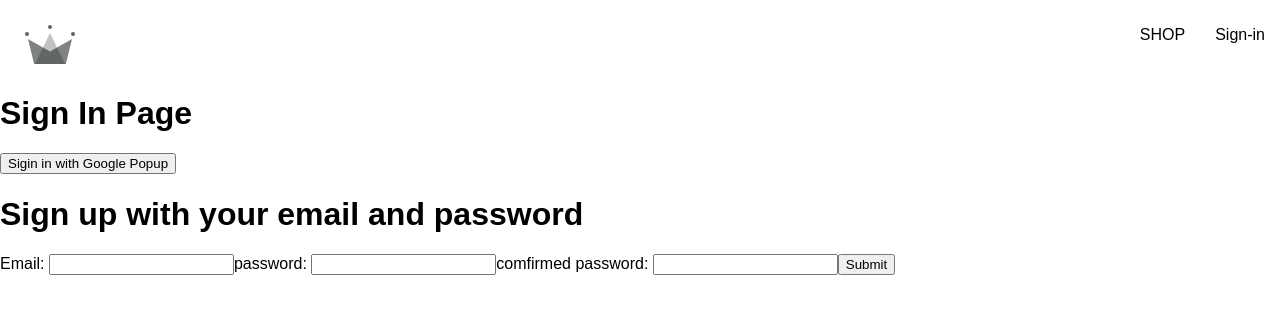
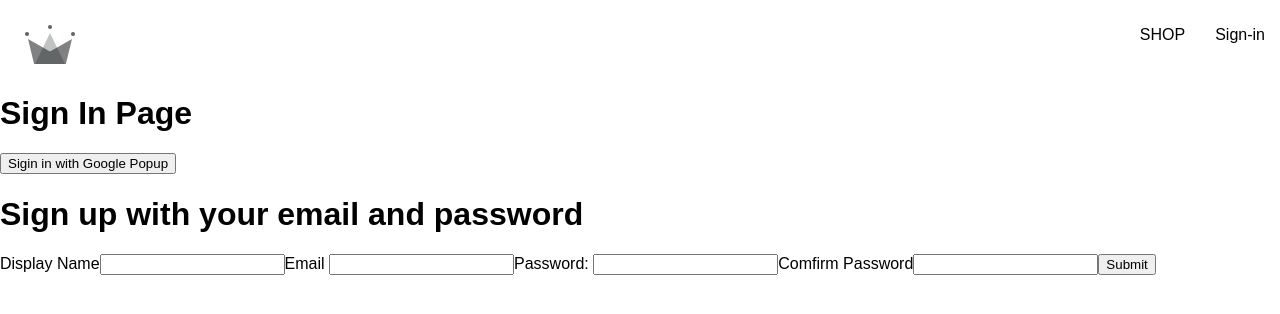
Before and after one commit to upluke/crwn-clothing-app, a React (Create React App) app: page /sign-in in a window 1280 px wide. Shown: the top 314 px of the page. Built offline with nearby package versions, Linux system fonts and the light colour scheme; a web font is replaced by a local one.

Commit message:
renamed variables

```diff
--- a/src/components/sign-up-form/sign-up-form.component.jsx
+++ b/src/components/sign-up-form/sign-up-form.component.jsx
@@ -1,23 +1,26 @@
 import { useState } from "react"
 
+const defaultForFields={
+    displayName:'',
+    email:'',
+    password:'',
+    confirmPassword:''
+}
+
 const SignUpForm =()=>{
-    const initData={
-        email:'',
-        password:'',
-        password_confirmed:''
-    }
 
-    const [inputItem, setInputItem] =useState(initData)
-    const {email, password, password_confirmed} = inputItem
+
+    const [formFields, setFormFields] =useState(defaultForFields)
+    const {displayName, email, password, confirmPassword} = formFields
 
     const handleChange=(event)=>{
         const {name, value} = event.target
-        setInputItem({...inputItem, [name]:value})
+        setFormFields({...formFields, [name]:value})
     }
 
     const handleSubmit=(event)=>{
         event.preventDefault()
-        console.log(email,"---",password,"----", password_confirmed)
+        console.log(displayName,"---",email, "------",password,"----")
     }
 
 
@@ -25,13 +28,15 @@ const SignUpForm =()=>{
         <div>
             <h1>Sign up with your email and password</h1>
             <form onSubmit={handleSubmit}>
-                <label>Email: </label>
-                <input type="email" required name="email" onChange={handleChange} />
-                <label>password: </label>
-                <input type="password" required name="password" autoComplete="on" onChange={handleChange} />
-                <label>comfirmed password: </label>
-                <input type="password" required name="password_confirmed" autoComplete="on" onChange={handleChange} />
-                <button >Submit</button>
+                <label>Display Name</label>
+                <input type="text" required onChange={handleChange} name="displayName" value={displayName}/>
+                <label>Email </label>
+                <input type="email" required onChange={handleChange} name="email" value={email}/>
+                <label>Password: </label>
+                <input type="password" required  autoComplete="on" onChange={handleChange} name="password" value={password}/>
+                <label>Comfirm Password</label>
+                <input type="password" required  autoComplete="on" onChange={handleChange} name="confirmPassword" value={confirmPassword}/>
+                <button type="submit">Submit</button>
             </form>
         </div>
     )
```
